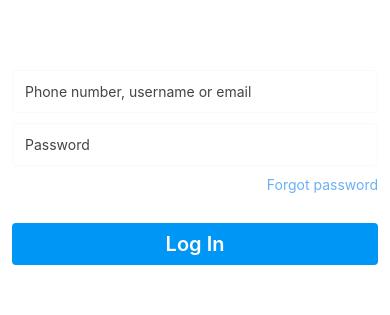
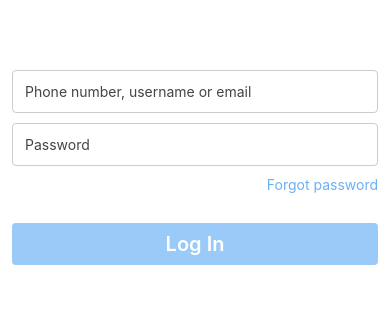
Before and after one commit to lionelkandekwe/instagram, a React Native app: screen /LoginScreen in a window 390 px wide. Shown: the part 220-535 px from the top of the page. Built offline with nearby package versions, Linux system fonts and the light colour scheme.

Commit message:
adding Formik & Validating (Email,Password)

```diff
--- a/components/Login/LoginForm.js
+++ b/components/Login/LoginForm.js
@@ -1,4 +1,4 @@
-import React from "react"
+import React, { useState } from "react"
 import {
   View,
   TextInput,
@@ -8,10 +8,47 @@
   TouchableOpacity,
 } from "react-native"
 
+import { Formik } from "formik"
+import * as Yup from "yup"
+import Validator from "email-validator"
+
 const LoginForm = () => {
+  const LoginFormSchema = Yup.object().shape({
+    email: Yup.string().email().required("Email is required"),
+    password: Yup.string()
+      .required()
+      .min(6, "Password must be at least 6 characters"),
+  })
   return (
     <View style={styles.wrapper}>
-      <View style={styles.inputField}>
+      <Formik
+        initialValues={{ email: "", password: "" }}
+        onSubmit={(values) => {
+          console.log(values)
+        }}
+        validationSchema={LoginFormSchema}
+        validateOnMount={true}
+      >
+        {({
+          handleChange,
+          handleBlur,
+          handleSubmit,
+          values,
+          errors,
+          isValid,
+        }) => (
+          <>
+            <View
+              style={[
+                styles.inputField,
+                {
+                  borderColor:
+                    values.email.length < 1 || Validator.validate(values.email)
+                      ? "#ccc"
+                      : "red",
+                },
+              ]}
+            >
               <TextInput
                 placeholder="Phone number, username or email"
                 placeholderTextColor="#444"
@@ -19,10 +56,23 @@
                 keyboardType="email-address"
                 textContentType="emailAddress"
                 autoFocus={true}
+                onChangeText={handleChange("email")}
+                onBlur={handleBlur("email")}
+                value={values.email}
               />
             </View>
 
-      <View style={styles.inputField}>
+            <View
+              style={[
+                styles.inputField,
+                {
+                  borderColor:
+                    1 > values.password.length || values.password.length >= 6
+                      ? "#ccc"
+                      : "red",
+                },
+              ]}
+            >
               <TextInput
                 placeholder="Password"
                 placeholderTextColor="#444"
@@ -30,6 +80,9 @@
                 autoCorrect={false}
                 secureTextEntry={true}
                 textContentType="password"
+                onChangeText={handleChange("password")}
+                onBlur={handleBlur("password")}
+                value={values.password}
               />
             </View>
             <View style={{ alignItems: "flex-end", marginBottom: 30 }}>
@@ -37,8 +90,9 @@
             </View>
             <Pressable
               titleSize={20}
-        style={styles.button}
-        onPress={() => console.log("YOU CLICKED ME")}
+              style={styles.button(isValid)}
+              onPress={handleSubmit}
+              disabled={!isValid}
             >
               <Text style={styles.buttonText}>Log In</Text>
             </Pressable>
@@ -48,6 +102,9 @@
                 <Text style={styles.signupText}>Sign up</Text>
               </TouchableOpacity>
             </View>
+          </>
+        )}
+      </Formik>
     </View>
   )
 }
@@ -63,13 +120,13 @@
     borderColor: "#FAFAFA",
     marginBottom: 10,
   },
-  button: {
-    backgroundColor: "#0096f6",
+  button: (isValid) => ({
+    backgroundColor: isValid ? "#0096f6" : "#9ACAF7",
     alignItems: "center",
     justifyContent: "center",
     minHeight: 42,
     borderRadius: 4,
-  },
+  }),
   buttonText: {
     fontWeight: "600",
     color: "#fff",
--- a/package.json
+++ b/package.json
@@ -2,6 +2,7 @@
   "dependencies": {
     "@react-navigation/native": "^6.0.10",
     "@react-navigation/stack": "^6.2.1",
+    "email-validator": "^2.0.4",
     "expo": "^44.0.0",
     "formik": "^2.2.9",
     "react": "17.0.1",
```
Also changed, not shown: 1 other file (tests, documents, lock files or other folders). Lines whose indentation alone changed are shown as unchanged.
